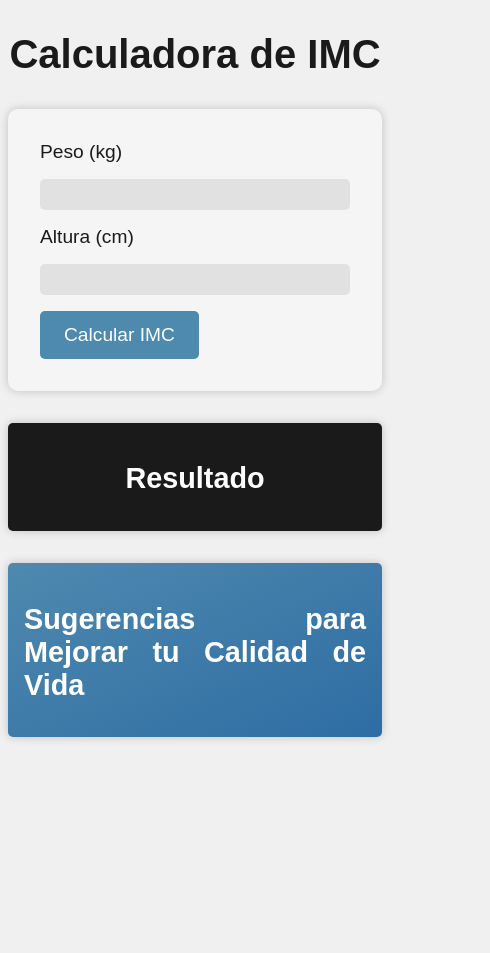
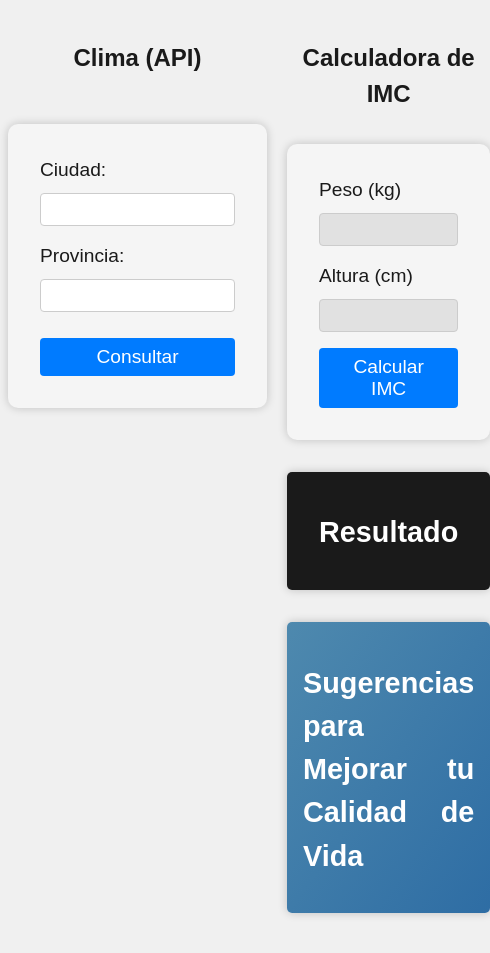
Before and after one commit to CrisChavez/39465-JavaScript, a plain HTML site: page Calculadora.html in a window 390 px wide. Shown: the whole page, 490 px wide, since content can reach past the window. Before the commit the page ends 844 px from the top, so only its background shows below. Drawn offline with Linux system fonts and the light colour scheme.

Commit message:
se agrega API de clima

```diff
--- a/Calculadora.html
+++ b/Calculadora.html
@@ -5,9 +5,27 @@
   <meta http-equiv="X-UA-Compatible" content="IE=edge">
   <meta name="viewport" content="width=device-width, initial-scale=1.0">
   <link rel="stylesheet" href="./css/style.css">
-  <title>Calculadora de IMC</title>
+  <title>Calculadora de IMC y API Clima</title>
 </head>
 <body>
+
+  <div class="container">
+    <div class="columna-izquierda">
+      <h1 class="Clima">Clima (API)</h1>
+
+      <div class="climaContainer">
+        <form>
+          <label for="city">Ciudad:</label>
+          <input type="text" id="city" name="city" required>
+          <label for="province">Provincia:</label>
+          <input type="text" id="province" name="province" required>
+          <button id="submit-btn" type="submit">Consultar</button>
+        </form>
+        <div id="weather-info"></div>
+      </div>
+    </div>
+
+    <div class="columna-derecha">
       <h1>Calculadora de IMC</h1>
 
       <form id="formulario">
@@ -26,10 +44,11 @@
         <p id="imc"></p>
       </div>
 
-
       <div class="sugerencias">
         <h2>Sugerencias para Mejorar tu Calidad de Vida</h2>
         <p id="sugerencias"></p>
+      </div>
+    </div>
   </div>
 
   <script src="./script.js"></script>
--- a/css/style.css
+++ b/css/style.css
@@ -160,3 +160,149 @@ button[type="submit"] {
   margin-top: 20px;
   text-align: center;
 }
+
+
+/* Estilo Clima */
+
+.climaContainer {
+  display: flex;
+  flex-direction: column;
+  align-items: left;
+}
+
+.Clima {
+    display: flex;
+    flex-direction: column;
+    align-items: left;
+}
+
+#submit-btn {
+  margin-top: 10px;
+}
+
+.cloudy {
+  background-image: url("https://media.giphy.com/media/26BRyacYDfCUJkX5K/giphy.gif");
+}
+
+.sunny {
+  background-image: url("https://media.giphy.com/media/3o7TKIIZbMzZRYzmqI/giphy.gif");
+}
+
+.weather-info {
+  padding: 10px;
+  margin-top: 20px;
+  text-align: center;
+}
+
+.container {
+  display: flex;
+}
+
+.columna-izquierda {
+  flex: 1;
+  margin-right: 20px;
+}
+
+.columna-derecha {
+  flex: 1;
+}
+
+
+/* Estilos por defecto para todas las pantallas */
+body {
+  font-size: 16px;
+  line-height: 1.5;
+}
+
+h1 {
+  font-size: 2rem;
+  margin-bottom: 1rem;
+}
+
+form {
+  display: flex;
+  flex-wrap: wrap;
+  margin-bottom: 1rem;
+}
+
+label {
+  flex-basis: 100%;
+  margin-bottom: 0.5rem;
+}
+
+input[type="text"],
+input[type="number"] {
+  flex-basis: 50%;
+  margin-right: 1rem;
+  margin-bottom: 1rem;
+  padding: 0.5rem;
+  border: 1px solid #ccc;
+  border-radius: 4px;
+}
+
+button[type="submit"] {
+  background-color: #007bff;
+  color: #fff;
+  border: none;
+  border-radius: 4px;
+  padding: 0.5rem 1rem;
+  cursor: pointer;
+}
+
+/* Pantallas pequeñas y extra pequeñas (hasta 768px) */
+@media only screen and (max-width: 768px) {
+  body {
+    font-size: 14px;
+  }
+
+  h1 {
+    font-size: 1.5rem;
+  }
+
+  form {
+    flex-direction: column;
+  }
+
+  input[type="text"],
+  input[type="number"] {
+    flex-basis: 100%;
+    margin-right: 0;
+  }
+
+  button[type="submit"] {
+    width: 100%;
+  }
+}
+
+/* Pantallas medianas (entre 769px y 992px) */
+@media only screen and (min-width: 769px) and (max-width: 992px) {
+  body {
+    font-size: 18px;
+  }
+
+  h1 {
+    font-size: 2.5rem;
+  }
+}
+
+/* Pantallas grandes (entre 993px y 1200px) */
+@media only screen and (min-width: 993px) and (max-width: 1200px) {
+  body {
+    font-size: 20px;
+  }
+
+  h1 {
+    font-size: 3rem;
+  }
+}
+
+/* Pantallas extra grandes (más de 1200px) */
+@media only screen and (min-width: 1201px) {
+  body {
+    font-size: 22px;
+  }
+
+  h1 {
+    font-size: 4rem;
+  }
+}
--- a/script.js
+++ b/script.js
@@ -85,3 +85,33 @@ function login() {
     document.getElementById("error").style.display = "block";
   }
 }
+
+
+// API Clima
+
+const form = document.querySelector('.climaContainer');
+const weatherInfo = document.querySelector('#weather-info');
+
+form.addEventListener('submit', async (e) => {
+  e.preventDefault();
+  const city = document.querySelector('#city').value;
+  const province = document.querySelector('#province').value;
+  const API_KEY = "dcc557cbb6ff9ba6d5559602b2eef689";
+  try {
+    const response = await fetch(`https://api.openweathermap.org/data/2.5/weather?q=${city},${province}&appid=${API_KEY}&units=metric`);
+    const data = await response.json();
+    const { main, weather } = data;
+    const { temp, humidity } = main;
+    const { description } = weather[0];
+    weatherInfo.innerHTML = `
+      <div class="weather-summary ${description.toLowerCase()}">
+        <h2>${city}, ${province}</h2>
+        <p>Temperatura: ${temp}°C</p>
+        <p>Humedad: ${humidity}%</p>
+        <p>Descripción: ${description}</p>
+      </div>
+    `;
+  } catch (error) {
+    console.log(error);
+  }
+});
```
Also changed, not shown: index.html (+3 -3 lines). Lines whose indentation alone changed are shown as unchanged.
